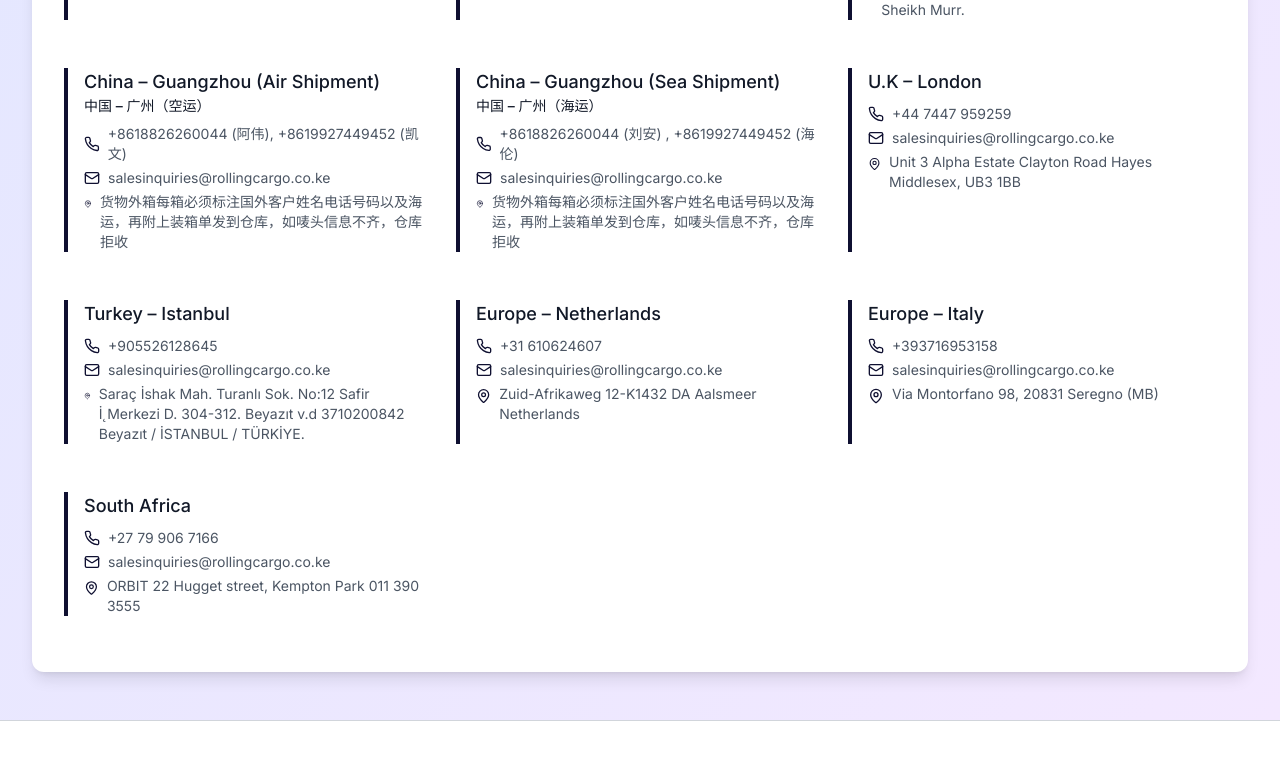
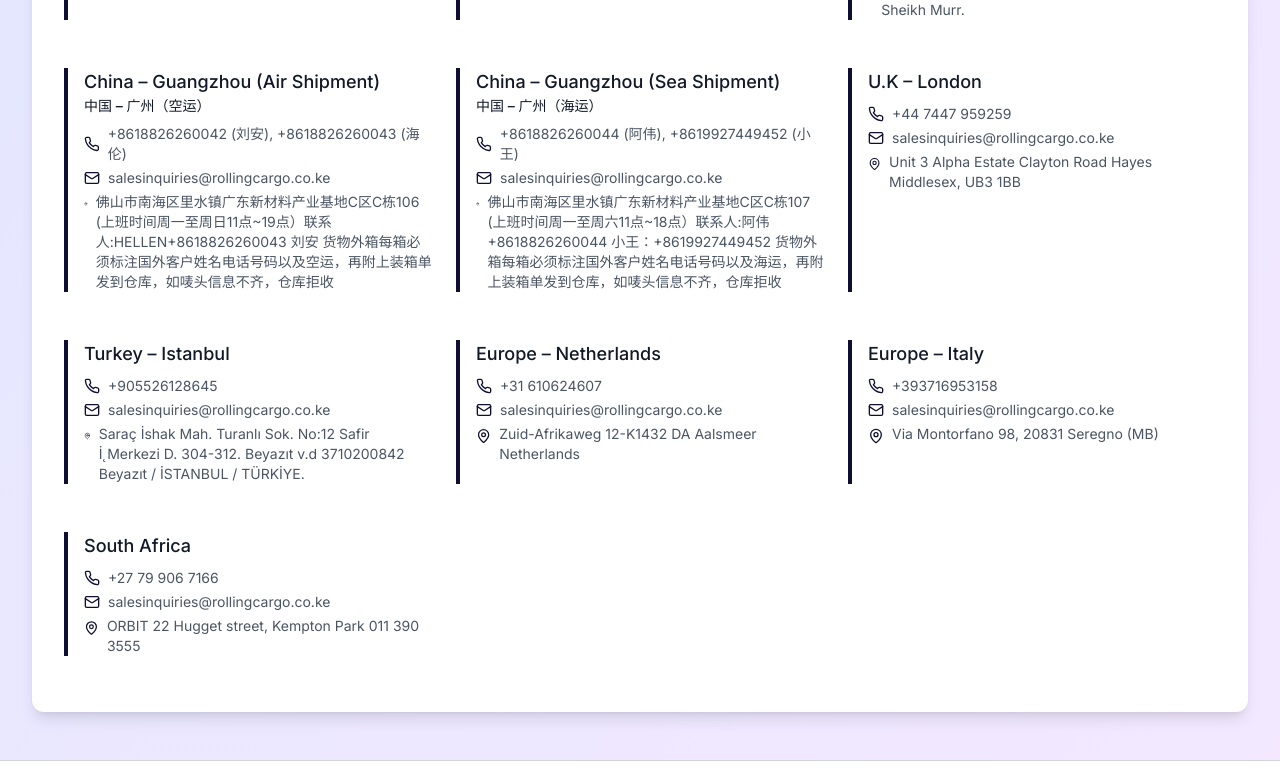
Before and after one commit to TechifyCreatives/rolling-cargo, a Next.js app: page /contact-us in a window 1280 px wide. Shown: the part 1286-2066 px from the top of the page. Built offline with nearby package versions, Linux system fonts and the light colour scheme.

Commit message:
"Updated office addresses and phone numbers in ContactBanner component, fixed typo in Footer component, and made layout adjustments in Navbar component."

```diff
--- a/src/app/shared/Components/ContactBanner/ContactBanner.tsx
+++ b/src/app/shared/Components/ContactBanner/ContactBanner.tsx
@@ -41,27 +41,22 @@ const offices: Office[] = [
     address: "Deira, Sabkha Road, Behind Sabkha Bus Station Sabkha Building 1st floor RM 118. Warehouse at Al Hamriya port side gate No.9 next to Mosque Sheikh Murr.",
   },
   {
-// ROLLING CARGO 海运仓库地址：
-
-// 佛山市南海区里水镇广东新材料产业基地C区C栋107 (上班时间周一至周六11点~18点）
-
-// 联系人:阿伟 +8618826260044  小王：+8619927449452
     name: "China – Guangzhou (Air Shipment)",
     chineseName: "中国 – 广州（空运）",
-    phone: "+8618826260044 (A Wei), +8619927449452 (kevin)",
-    chinesePhone: "+8618826260044 (阿伟), +8619927449452 (凯文)",
+    phone: "+8618826260042 (Liu An), +8618826260043 (Hellen)",
+    chinesePhone: "+8618826260042 (刘安), +8618826260043 (海伦)",
     email: "salesinquiries@rollingcargo.co.ke",
-    address: "107,Building C, Zone C, Guangdong New Materiallndustry Base, Lishui Town, Nanhai District,Foshan City ",
-    chineseAddress: "货物外箱每箱必须标注国外客户姓名电话号码以及海运，再附上装箱单发到仓库，如唛头信息不齐，仓库拒收",
+    address: "106, Building C, Zone C, Guangdong New Material Industry Base, Lishui Town, Nanhai District, Foshan City, POST CODE: 528244",
+    chineseAddress: "佛山市南海区里水镇广东新材料产业基地C区C栋106 (上班时间周一至周日11点~19点）联系人:HELLEN+8618826260043 刘安 货物外箱每箱必须标注国外客户姓名电话号码以及空运，再附上装箱单发到仓库，如唛头信息不齐，仓库拒收",
   },
   {
     name: "China – Guangzhou (Sea Shipment)",
     chineseName: "中国 – 广州（海运）",
     phone: "+8618826260044 (A WEI), +8619927449452 (KEVIN)",
-    chinesePhone: "+8618826260044 (刘安) , +8619927449452 (海伦)",
+    chinesePhone: "+8618826260044 (阿伟), +8619927449452 (小王)",
     email: "salesinquiries@rollingcargo.co.ke",
-    address: "107,Building C, Zone C, Guangdong New Materiallndustry Base, Lishui Town, Nanhai District,Foshan City ",
-    chineseAddress: "货物外箱每箱必须标注国外客户姓名电话号码以及海运，再附上装箱单发到仓库，如唛头信息不齐，仓库拒收",
+    address: "107, Building C, Zone C, Guangdong New Material Industry Base, Lishui Town, Nanhai District, Foshan City, POST CODE: 528244",
+    chineseAddress: "佛山市南海区里水镇广东新材料产业基地C区C栋107 (上班时间周一至周六11点~18点）联系人:阿伟 +8618826260044 小王：+8619927449452 货物外箱每箱必须标注国外客户姓名电话号码以及海运，再附上装箱单发到仓库，如唛头信息不齐，仓库拒收",
   },
   {
     name: "U.K – London",
--- a/src/app/shared/Components/Footer/Footer.tsx
+++ b/src/app/shared/Components/Footer/Footer.tsx
@@ -37,7 +37,7 @@ const countries = [
     email: "salesinquiries@rollingcargo.co.ke",
   },
   {
-    name: "Europe – Nethalands",
+    name: "Europe – Netherlands",
     phone: "+31 610624607",
     email: "salesinquiries@rollingcargo.co.ke",
   },
--- a/src/app/shared/Components/Navbar/Navbar.tsx
+++ b/src/app/shared/Components/Navbar/Navbar.tsx
@@ -58,7 +58,7 @@ const Navbar: React.FC = () => {
       <div className="max-w-7xl mx-auto px-4 sm:px-6 lg:px-8">
         <div className="flex justify-between items-center h-16">
           {/* Left section with hamburger menu and tracking button */}
-          <div className="flex items-center space-x-4">
+          <div className="flex items-center space-x-2 md:space-x-4">
             <button
               onClick={toggleMenu}
               className="text-gray-500 hover:text-gray-600 focus:outline-none focus:ring-2 focus:ring-inset focus:ring-indigo-500"
@@ -67,22 +67,22 @@ const Navbar: React.FC = () => {
             </button>
             <NavLink
               href="/tracking"
-              className="bg-[#0f1031] hover:bg-[#1a1b4b] text-white px-4 py-2 rounded-lg flex items-center gap-2"
+              className="bg-[#0f1031] hover:bg-[#1a1b4b] text-white px-2 md:px-4 py-1 md:py-2 rounded-lg flex items-center gap-1 md:gap-2 text-xs md:text-base"
             >
-              <Search size={18} />
+              <Search size={isMobile ? 14 : 18} />
               <span className="hidden md:inline">Track Shipment</span>
               <span className="md:hidden">Track</span>
             </NavLink>
           </div>
 
           {/* Center section with logo */}
-          <div className="absolute left-1/2 transform -translate-x-1/2">
+          <div className="flex items-center justify-center">
             <NavLink href="/" className="flex items-center justify-center">
               <Image
                 src="/logo.png"
                 alt="Logo"
-                width={isMobile ? 60 : 80}
-                height={isMobile ? 60 : 80}
+                width={isMobile ? 50 : 80}
+                height={isMobile ? 50 : 80}
                 style={{ objectFit: 'contain' }}
                 onError={(e) => {
                   console.error("Error loading logo:", e);
@@ -103,21 +103,21 @@ const Navbar: React.FC = () => {
               className="text-gray-500 hover:text-gray-600 flex flex-col items-center"
             >
               <DollarSign size={isMobile ? 16 : 24} />
-              <span className="text-[10px] md:text-xs mt-1">Cost Estimator</span>
+              <span className="text-[8px] md:text-xs mt-1">Cost Estimator</span>
             </NavLink>
             <NavLink
               href="/blog"
               className="text-gray-500 hover:text-gray-600 flex flex-col items-center"
             >
               <Bell size={isMobile ? 16 : 24} />
-              <span className="text-[10px] md:text-xs mt-1">Updates</span>
+              <span className="text-[8px] md:text-xs mt-1">Updates</span>
             </NavLink>
             <NavLink
               href="/contact-us"
               className="text-gray-500 hover:text-gray-600 flex flex-col items-center"
             >
               <Mail size={isMobile ? 16 : 24} />
-              <span className="text-[10px] md:text-xs mt-1">Contact Us</span>
+              <span className="text-[8px] md:text-xs mt-1">Contact Us</span>
             </NavLink>
           </div>
         </div>
--- /dev/null
+++ b/src/app/shared/Components/WhatsAppButton/WhatsAppButton.tsx
@@ -0,0 +1,24 @@
+import React from 'react';
+import { MessageCircle } from 'lucide-react';
+
+const WhatsAppButton = () => {
+  const phoneNumber = '+254709286286';
+  const message = 'Hello!'; // Optional default message
+
+  const handleClick = () => {
+    const whatsappUrl = `https://wa.me/${phoneNumber.replace(/\+/g, '')}?text=${encodeURIComponent(message)}`;
+    window.open(whatsappUrl, '_blank');
+  };
+
+  return (
+    <button
+      onClick={handleClick}
+      className="fixed bottom-6 left-6 bg-green-500 hover:bg-green-600 text-white p-4 rounded-full shadow-lg transition-transform duration-200 ease-in-out transform hover:scale-110 flex items-center justify-center z-50"
+      aria-label="Contact on WhatsApp"
+    >
+      <MessageCircle className="w-6 h-6" />
+    </button>
+  );
+};
+
+export default WhatsAppButton;
```
